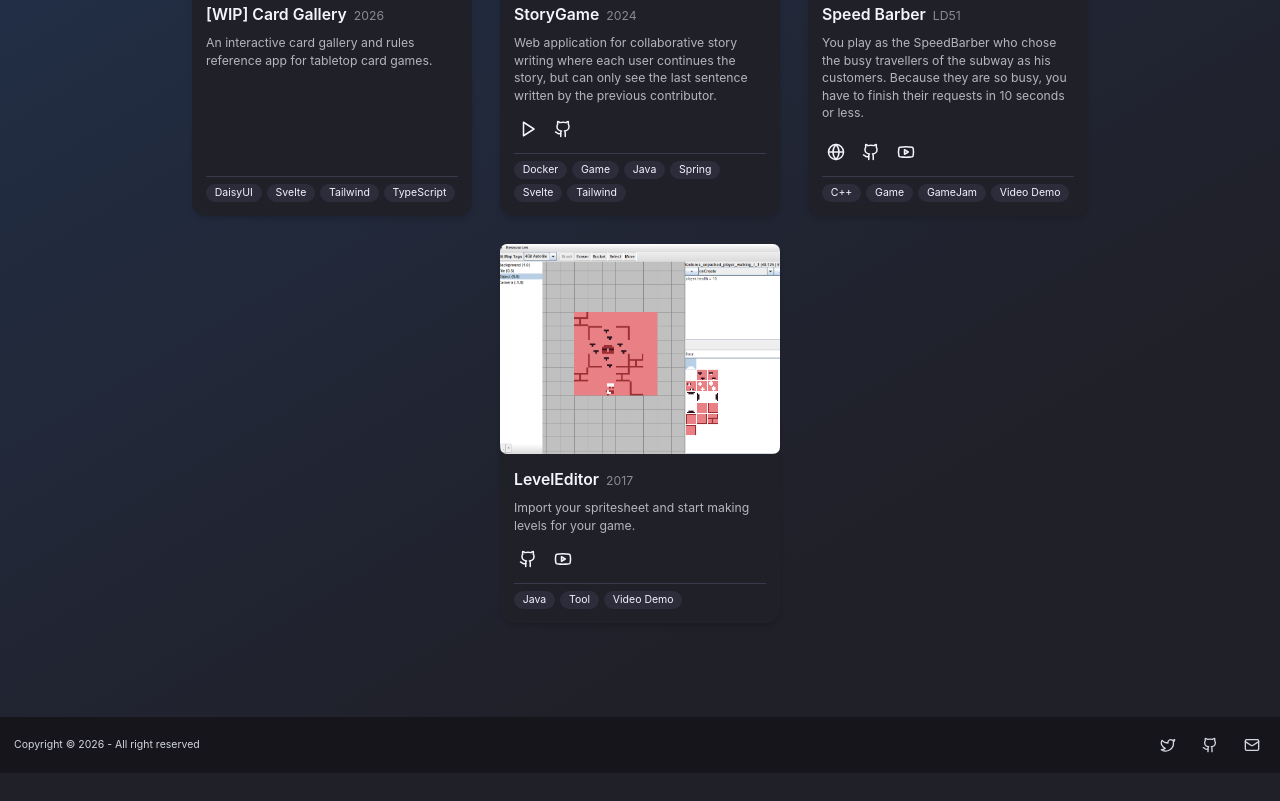
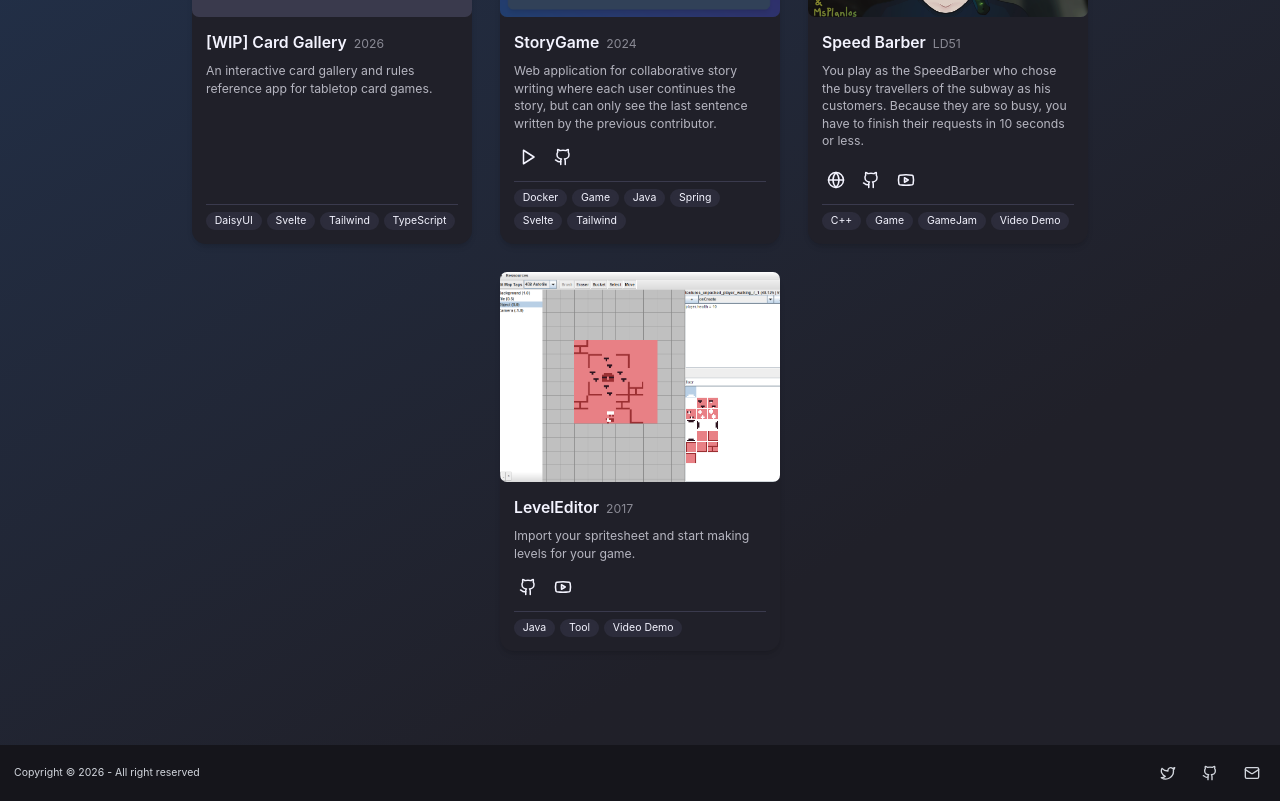
Before and after one commit to PhoenixofForce/phoenixofforce.github.io, an Astro site: page / in a window 1280 px wide. Shown: the part 966-1767 px from the top of the page. Before the commit the page ends 1739 px from the top, so only its background shows below. Built offline with nearby package versions, Linux system fonts and the light colour scheme; Astro itself is replaced by a stand-in of ours.

Commit message:
footer always at the bottom

```diff
--- a/src/components/Footer.astro
+++ b/src/components/Footer.astro
@@ -5,7 +5,7 @@ const year = new Date().getFullYear();
 ---
 
 <footer
-  class="footer sm:footer-horizontal bg-neutral text-neutral-content items-center p-4"
+  class="footer sm:footer-horizontal bg-neutral text-neutral-content items-center p-4 mt-auto"
 >
   <aside class="grid-flow-col items-center">
     <p class="text-xs">
--- a/src/layouts/Layout.astro
+++ b/src/layouts/Layout.astro
@@ -25,7 +25,7 @@ const { title = "Ole | Software Developer", activeLink = 0 } = Astro.props;
       if (t) document.documentElement.setAttribute("data-theme", t);
     </script>
   </head>
-  <body class="min-h-screen">
+  <body class="min-h-screen flex flex-col">
     <Header client:load {activeLink} />
     <slot />
     <ThemeToggle client:load />
```
